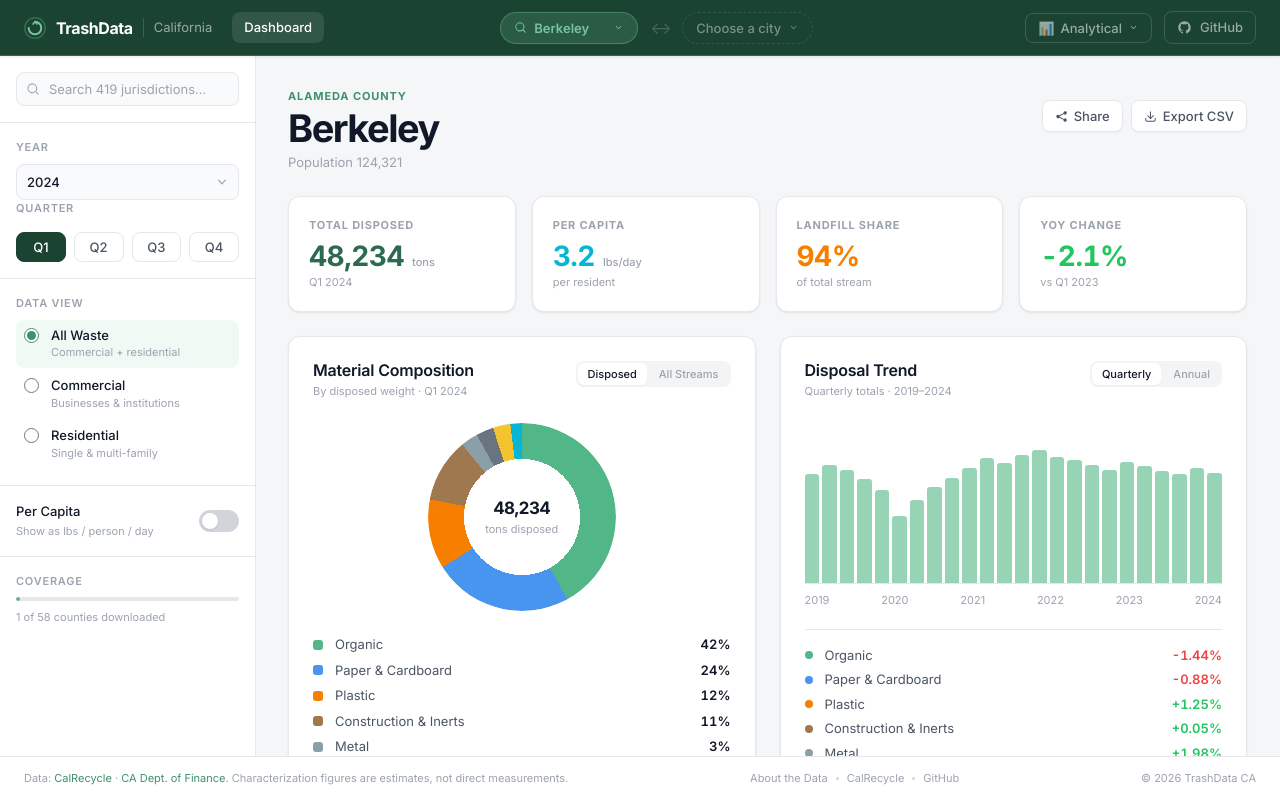
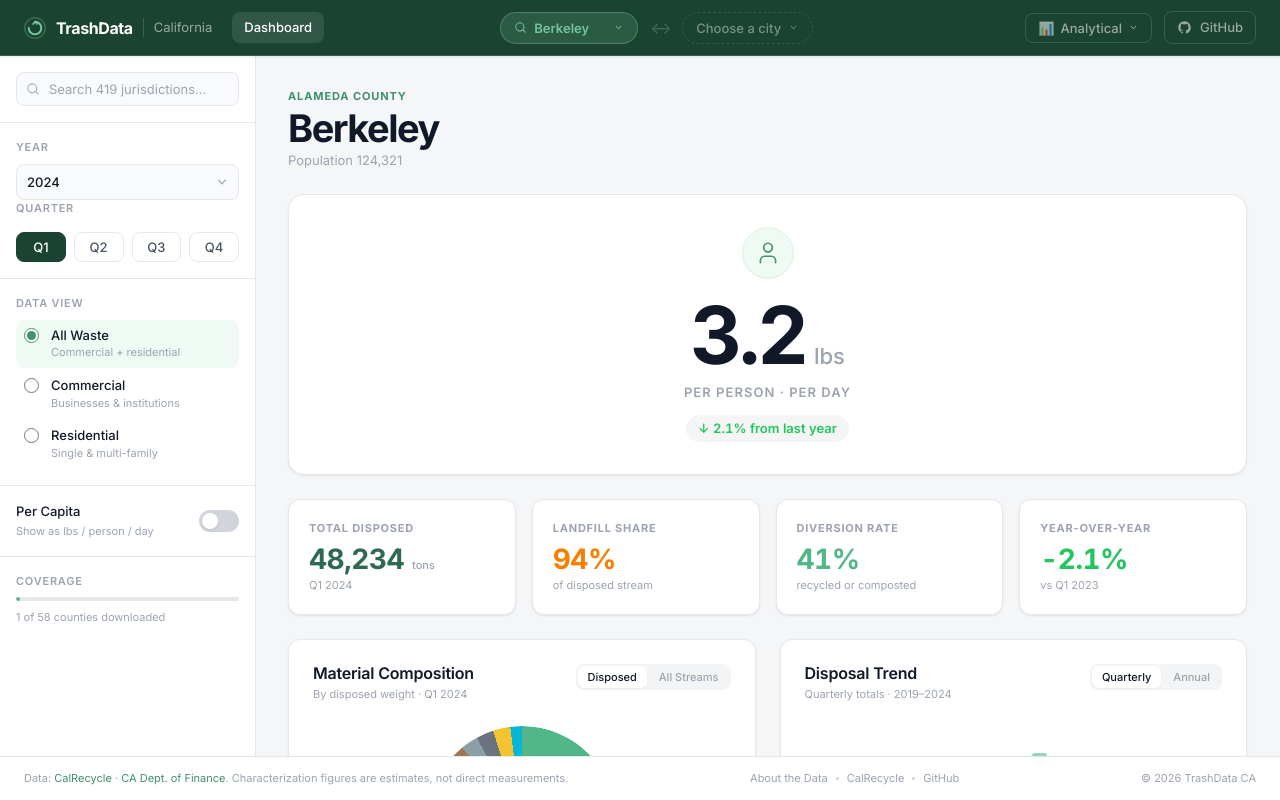
Before and after one commit to maxnelson/wastedata, a React (Vite) app: page / in a window 1280 px wide. Built offline with nearby package versions, Linux system fonts and the light colour scheme.

Commit message:
adjusted compare treatment

```diff
--- a/package.json
+++ b/package.json
@@ -11,6 +11,7 @@
     "fetch:waste-characterization": "node tools/data_extraction/fetch-calrecycle-waste-characterization.cjs"
   },
   "dependencies": {
+    "lucide-react": "^1.8.0",
     "react": "^19.2.4",
     "react-dom": "^19.2.4"
   },
--- a/src/App.module.css
+++ b/src/App.module.css
@@ -2,7 +2,7 @@
   display: flex;
   flex-direction: column;
   height: 100vh;
-  overflow: hidden;
+  overflow: hidden; /* single outer boundary — nothing leaks past 100vh */
 }
 
 .body {
@@ -10,27 +10,29 @@
   padding-top: var(--header-height);
   padding-bottom: var(--footer-height);
   display: flex;
-  min-height: 0;
-  overflow: hidden;
+  min-height: 0; /* allow flex children to shrink below content height */
+  /* NO overflow: hidden here — we need the scroll chain to reach .panels */
 }
 
 /* ─── Comparison panel container ─────────────────────────
-   Lives inside Layout's .content area.
-   panelA has flex: 1 so it always fills remaining width.
-   panelB animates from width: 0 → 50% — as it expands,
-   panelA naturally compresses from the right side.
+   This is the single scroll container for both city panels.
+   align-items: flex-start lets each panel grow to its own
+   natural content height (no forced equal-height stretching).
+   Both panels scroll together because they share this container.
    ─────────────────────────────────────────────────────── */
 .panels {
   display: flex;
   flex: 1;
-  overflow: hidden;
+  min-height: 0;
+  overflow-y: auto;    /* ← one scroll bar for the whole comparison */
+  overflow-x: hidden;
+  align-items: flex-start; /* panels grow to natural height, not viewport height */
 }
 
 .panelA {
   flex: 1;
   min-width: 0;
-  overflow-y: auto;
-  /* Named container so Home.module.css container queries work */
+  /* NO overflow-y here — parent .panels owns scrolling */
   container-type: inline-size;
   container-name: cityPanel;
 }
@@ -38,10 +40,9 @@
 .panelB {
   flex-shrink: 0;
   width: 0;
-  overflow: hidden;
+  overflow: hidden; /* clips horizontal spill during width animation */
   opacity: 0;
   border-left: 1px solid var(--border-subtle);
-  /* Slide in: width expands first, then content fades */
   transition:
     width 380ms cubic-bezier(0.4, 0, 0.2, 1),
     opacity 220ms ease;
@@ -52,13 +53,7 @@
 .panelBActive {
   width: 50%;
   opacity: 1;
-  /* Slide out reverses: content fades first, then width collapses */
   transition:
     width 380ms cubic-bezier(0.4, 0, 0.2, 1),
     opacity 220ms ease 120ms;
 }
-
-/* Thin vertical VS divider — appears only when comparing */
-.comparing .panelA {
-  border-right: none; /* border is on panelB's left side */
-}
--- a/src/components/Layout/Layout.module.css
+++ b/src/components/Layout/Layout.module.css
@@ -1,15 +1,15 @@
 .body {
   display: flex;
   flex: 1;
-  min-height: 0;
-  overflow: hidden;
+  min-height: 0; /* allow children to shrink — required for scroll chain */
+  /* NO overflow: hidden — .panels inside is the scroll container */
 }
 
-/* Content area is a flex passthrough — panels inside handle their own scroll */
 .content {
   flex: 1;
   display: flex;
   min-width: 0;
-  overflow: hidden;
+  min-height: 0;
   margin-left: var(--sidebar-width);
+  /* NO overflow: hidden — pass scroll through to .panels */
 }
--- a/src/pages/Home.jsx
+++ b/src/pages/Home.jsx
@@ -1,17 +1,18 @@
 import { useState } from 'react'
+import { User, Share2, Download } from 'lucide-react'
 import styles from './Home.module.css'
 import { MOCK_DATA } from '../data/cities'
 
 // Matches var(--cat-*) tokens in order, rendered as conic-gradient stops
 const CATEGORIES = [
-  { name: 'Organic',              pct: 42, color: '#52b788' },
-  { name: 'Paper & Cardboard',    pct: 24, color: '#4895ef' },
-  { name: 'Plastic',              pct: 12, color: '#f77f00' },
-  { name: 'Construction & Inerts',pct: 11, color: '#a07850' },
-  { name: 'Metal',                pct:  3, color: '#8b9fa8' },
-  { name: 'Mixed Residue',        pct:  3, color: '#6b7280' },
-  { name: 'Special Waste',        pct:  3, color: '#f4c430' },
-  { name: 'Glass',                pct:  2, color: '#06b6d4' },
+  { name: 'Organic',               pct: 42, color: '#52b788' },
+  { name: 'Paper & Cardboard',     pct: 24, color: '#4895ef' },
+  { name: 'Plastic',               pct: 12, color: '#f77f00' },
+  { name: 'Construction & Inerts', pct: 11, color: '#a07850' },
+  { name: 'Metal',                 pct:  3, color: '#8b9fa8' },
+  { name: 'Mixed Residue',         pct:  3, color: '#6b7280' },
+  { name: 'Special Waste',         pct:  3, color: '#f4c430' },
+  { name: 'Glass',                 pct:  2, color: '#06b6d4' },
 ]
 
 // Build conic-gradient stops from pct values
@@ -35,43 +36,39 @@ const BAR_HEIGHTS = [
   70, 68, 72, 69,   // 2024
 ]
 
-function ShareIcon() {
-  return (
-    <svg width="13" height="13" viewBox="0 0 20 20" fill="currentColor">
-      <path d="M13 4.5a2.5 2.5 0 1 1 .702 1.737L6.97 9.604a2.518 2.518 0 0 1 0 .792l6.733 3.367a2.5 2.5 0 1 1-.671 1.341l-6.733-3.367a2.5 2.5 0 1 1 0-3.474l6.733-3.367A2.5 2.5 0 0 1 13 4.5z" />
-    </svg>
-  )
-}
-
-function DownloadIcon() {
-  return (
-    <svg width="13" height="13" viewBox="0 0 20 20" fill="currentColor">
-      <path d="M10.75 2.75a.75.75 0 0 0-1.5 0v8.614L6.295 8.235a.75.75 0 1 0-1.09 1.03l4.25 4.5a.75.75 0 0 0 1.09 0l4.25-4.5a.75.75 0 0 0-1.09-1.03l-2.955 3.129V2.75z" />
-      <path d="M3.5 12.75a.75.75 0 0 0-1.5 0v2.5A2.75 2.75 0 0 0 4.75 18h10.5A2.75 2.75 0 0 0 18 15.25v-2.5a.75.75 0 0 0-1.5 0v2.5c0 .69-.56 1.25-1.25 1.25H4.75c-.69 0-1.25-.56-1.25-1.25v-2.5z" />
-    </svg>
-  )
-}
-
 export default function Home({ city = 'Berkeley' }) {
   const data = MOCK_DATA[city] || MOCK_DATA['Berkeley']
-  const [activeTab,    setActiveTab]    = useState('disposed')
-  const [activeTrend,  setActiveTrend]  = useState('quarterly')
-  const [hoveredBar,   setHoveredBar]   = useState(null)
+  const isImproving = data.yoy < 0
+  const [activeTab,   setActiveTab]   = useState('disposed')
+  const [activeTrend, setActiveTrend] = useState('quarterly')
+  const [hoveredBar,  setHoveredBar]  = useState(null)
 
   return (
     <div className={styles.page}>
 
       {/* ── City header ────────────────────────────────── */}
       <div className={styles.cityHeader}>
-        <div>
-          <p className={styles.breadcrumb}>{data.county} County</p>
-          <h1 className={styles.cityName}>{city}</h1>
-          <p className={styles.cityMeta}>Population {data.population}</p>
+        <p className={styles.breadcrumb}>{data.county} County</p>
+        <h1 className={styles.cityName}>{city}</h1>
+        <p className={styles.cityMeta}>Population {data.population}</p>
+      </div>
+
+      {/* ── Per-capita hero ─────────────────────────────── */}
+      <div className={styles.hero}>
+        <div className={styles.heroIconWrap}>
+          <User className={styles.heroIcon} strokeWidth={1.5} />
         </div>
-        <div className={styles.headerActions}>
-          <button className={styles.actionBtn}><ShareIcon /> Share</button>
-          <button className={styles.actionBtn}><DownloadIcon /> Export CSV</button>
+        <div className={styles.heroNum}>
+          <span className={`${styles.heroValue} num`}>{data.perCapita}</span>
+          <span className={styles.heroUnit}>lbs</span>
         </div>
+        <p className={styles.heroLabel}>per person · per day</p>
+        <span
+          className={`${styles.heroBadge} num`}
+          style={{ color: isImproving ? 'var(--status-positive)' : 'var(--status-negative)' }}
+        >
+          {isImproving ? '↓' : '↑'} {Math.abs(data.yoy)}% from last year
+        </span>
       </div>
 
       {/* ── Stat cards ─────────────────────────────────── */}
@@ -79,30 +76,41 @@ export default function Home({ city = 'Berkeley' }) {
         <div className={styles.statCard}>
           <p className={styles.statLabel}>Total Disposed</p>
           <div className={styles.statValueRow}>
-            <span className={`${styles.statValue} num`} style={{ color: 'var(--brand-700)' }}>{data.total.toLocaleString()}</span>
+            <span className={`${styles.statValue} num`} style={{ color: 'var(--brand-700)' }}>
+              {data.total.toLocaleString()}
+            </span>
             <span className={styles.statUnit}>tons</span>
           </div>
           <p className={styles.statSub}>Q1 2024</p>
         </div>
-        <div className={styles.statCard}>
-          <p className={styles.statLabel}>Per Capita</p>
-          <div className={styles.statValueRow}>
-            <span className={`${styles.statValue} num`} style={{ color: 'var(--cat-glass)' }}>{data.perCapita}</span>
-            <span className={styles.statUnit}>lbs/day</span>
-          </div>
-          <p className={styles.statSub}>per resident</p>
-        </div>
+
         <div className={styles.statCard}>
           <p className={styles.statLabel}>Landfill Share</p>
           <div className={styles.statValueRow}>
-            <span className={`${styles.statValue} num`} style={{ color: 'var(--cat-plastic)' }}>94%</span>
+            <span className={`${styles.statValue} num`} style={{ color: 'var(--cat-plastic)' }}>
+              94%
+            </span>
           </div>
-          <p className={styles.statSub}>of total stream</p>
+          <p className={styles.statSub}>of disposed stream</p>
         </div>
+
         <div className={styles.statCard}>
-          <p className={styles.statLabel}>YoY Change</p>
+          <p className={styles.statLabel}>Diversion Rate</p>
           <div className={styles.statValueRow}>
-            <span className={`${styles.statValue} num`} style={{ color: data.yoy < 0 ? 'var(--status-positive)' : 'var(--status-negative)' }}>
+            <span className={`${styles.statValue} num`} style={{ color: 'var(--cat-organic)' }}>
+              41%
+            </span>
+          </div>
+          <p className={styles.statSub}>recycled or composted</p>
+        </div>
+
+        <div className={styles.statCard}>
+          <p className={styles.statLabel}>Year-over-Year</p>
+          <div className={styles.statValueRow}>
+            <span
+              className={`${styles.statValue} num`}
+              style={{ color: isImproving ? 'var(--status-positive)' : 'var(--status-negative)' }}
+            >
               {data.yoy > 0 ? '+' : ''}{data.yoy}%
             </span>
           </div>
@@ -196,7 +204,6 @@ export default function Home({ city = 'Berkeley' }) {
             </div>
           </div>
 
-          {/* Year-over-year change list */}
           <div className={styles.yoyList}>
             {CATEGORIES.slice(0, 5).map(cat => {
               const change = (Math.random() * 4 - 2).toFixed(2)
@@ -215,6 +222,19 @@ export default function Home({ city = 'Berkeley' }) {
         </div>
 
       </div>
+
+      {/* ── Page actions — intentionally at the bottom ──── */}
+      <div className={styles.pageActions}>
+        <button className={styles.actionBtn}>
+          <Share2 size={13} />
+          Share
+        </button>
+        <button className={styles.actionBtn}>
+          <Download size={13} />
+          Export CSV
+        </button>
+      </div>
+
     </div>
   )
 }
--- a/src/pages/Home.module.css
+++ b/src/pages/Home.module.css
@@ -10,9 +10,8 @@
 /* ─── City header ───────────────────────────────────────── */
 .cityHeader {
   display: flex;
-  align-items: flex-start;
-  justify-content: space-between;
-  gap: var(--space-6);
+  flex-direction: column;
+  gap: 4px;
 }
 
 .breadcrumb {
@@ -21,7 +20,6 @@
   text-transform: uppercase;
   letter-spacing: 0.08em;
   color: var(--brand-600);
-  margin-bottom: var(--space-1);
 }
 
 .cityName {
@@ -30,7 +28,6 @@
   letter-spacing: -1.5px;
   color: var(--text-primary);
   line-height: 1;
-  margin-bottom: 6px;
 }
 
 .cityMeta {
@@ -38,37 +35,76 @@
   color: var(--text-muted);
 }
 
-.headerActions {
+/* ─── Per-capita hero ───────────────────────────────────── */
+.hero {
+  display: flex;
+  flex-direction: column;
+  align-items: center;
+  gap: var(--space-2);
+  background: var(--surface-card);
+  border: 1px solid var(--border-subtle);
+  border-radius: var(--radius-xl);
+  padding: var(--space-8) var(--space-6);
+  box-shadow: var(--shadow-sm);
+  text-align: center;
+}
+
+.heroIconWrap {
+  width: 52px;
+  height: 52px;
+  border-radius: 50%;
+  background: var(--brand-50);
+  border: 1px solid var(--brand-100);
   display: flex;
   align-items: center;
-  gap: var(--space-2);
-  padding-top: var(--space-3);
-  flex-shrink: 0;
+  justify-content: center;
+  color: var(--brand-600);
+  margin-bottom: var(--space-2);
 }
 
-.actionBtn {
-  display: flex;
-  align-items: center;
-  gap: 6px;
-  padding: 7px 12px;
-  border: 1px solid var(--border-subtle);
-  border-radius: var(--radius-md);
-  background: var(--surface-card);
-  font-size: var(--text-sm);
-  font-family: var(--font-sans);
-  font-weight: 500;
-  color: var(--text-secondary);
-  cursor: pointer;
-  box-shadow: var(--shadow-xs);
-  transition: all var(--transition-fast);
+.heroIcon {
+  width: 26px;
+  height: 26px;
 }
 
-.actionBtn:hover {
-  border-color: var(--gray-300);
-  background: var(--gray-50);
-  box-shadow: var(--shadow-sm);
+.heroNum {
+  display: flex;
+  align-items: baseline;
+  gap: var(--space-2);
+  line-height: 1;
 }
 
+.heroValue {
+  font-size: clamp(52px, 7vw, 80px);
+  font-weight: 800;
+  letter-spacing: -3px;
+  color: var(--text-primary);
+  line-height: 1;
+}
+
+.heroUnit {
+  font-size: var(--text-xl);
+  font-weight: 500;
+  color: var(--text-muted);
+  letter-spacing: 0;
+}
+
+.heroLabel {
+  font-size: var(--text-sm);
+  font-weight: 600;
+  text-transform: uppercase;
+  letter-spacing: 0.08em;
+  color: var(--text-muted);
+}
+
+.heroBadge {
+  font-size: var(--text-sm);
+  font-weight: 600;
+  padding: 4px 12px;
+  border-radius: var(--radius-full);
+  background: rgba(0, 0, 0, 0.04);
+  margin-top: var(--space-1);
+}
 
 /* ─── Stat cards ────────────────────────────────────────── */
 .statsRow {
@@ -204,11 +240,8 @@
   width: 100%;
   height: 100%;
   border-radius: 50%;
-  /* conic-gradient applied inline from JS */
-  /* Mask creates the hole (inner radius = 58px out of 94px outer) */
   mask: radial-gradient(transparent 58px, black 58px);
   -webkit-mask: radial-gradient(transparent 58px, black 58px);
-  /* Slight drop shadow on the ring */
   filter: drop-shadow(0 2px 8px rgba(0, 0, 0, 0.12));
 }
 
@@ -279,7 +312,6 @@
   align-items: flex-end;
   gap: 3px;
   height: 160px;
-  padding-bottom: 0;
 }
 
 .bar {
@@ -311,23 +343,6 @@
 .axisLabel {
   font-size: var(--text-xs);
   color: var(--text-muted);
-}
-
-/* ─── Responsive reflow via container queries ───────────── */
-/* Kicks in when the panel is at half-width (comparison mode) */
-@container cityPanel (max-width: 680px) {
-  .statsRow {
-    grid-template-columns: repeat(2, 1fr);
-  }
-
-  .chartsGrid {
-    grid-template-columns: 1fr;
-  }
-
-  .cityHeader {
-    flex-direction: column;
-    align-items: flex-start;
-  }
 }
 
 /* ─── YoY change list ───────────────────────────────────── */
@@ -362,3 +377,52 @@
   font-size: var(--text-sm);
   font-weight: 600;
 }
+
+/* ─── Page actions (bottom of page) ────────────────────── */
+.pageActions {
+  display: flex;
+  align-items: center;
+  gap: var(--space-3);
+  padding-top: var(--space-4);
+  border-top: 1px solid var(--border-subtle);
+}
+
+.actionBtn {
+  display: flex;
+  align-items: center;
+  gap: 6px;
+  padding: 7px 14px;
+  border: 1px solid var(--border-subtle);
+  border-radius: var(--radius-md);
+  background: var(--surface-card);
+  font-size: var(--text-sm);
+  font-family: var(--font-sans);
+  font-weight: 500;
+  color: var(--text-secondary);
+  cursor: pointer;
+  box-shadow: var(--shadow-xs);
+  transition: all var(--transition-fast);
+}
+
+.actionBtn:hover {
+  border-color: var(--gray-300);
+  background: var(--gray-50);
+  box-shadow: var(--shadow-sm);
+  color: var(--text-primary);
+}
+
+/* ─── Responsive reflow via container queries ───────────── */
+/* Kicks in when the panel is at half-width (comparison mode) */
+@container cityPanel (max-width: 680px) {
+  .statsRow {
+    grid-template-columns: repeat(2, 1fr);
+  }
+
+  .chartsGrid {
+    grid-template-columns: 1fr;
+  }
+
+  .heroValue {
+    font-size: clamp(40px, 10cqi, 64px);
+  }
+}
```
Also changed, not shown: 1 other file (tests, documents, lock files or other folders).
